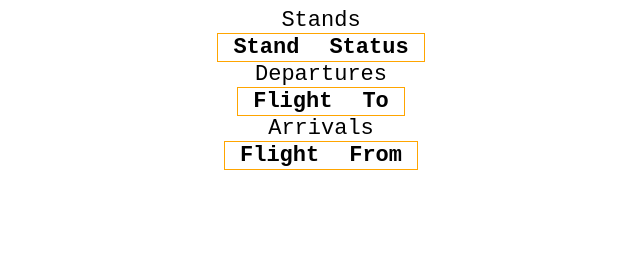
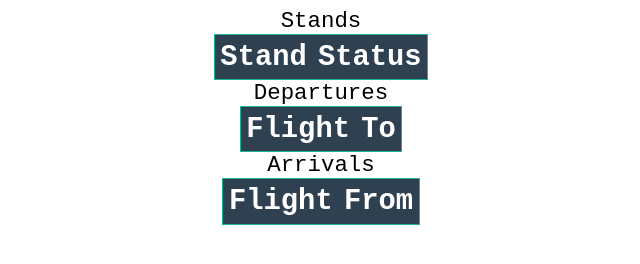
Before and after one commit to simpson2/EIDW_Stand_Status, a plain HTML site: page public/index.html in a window 1280 px wide. Shown: the whole page, without its empty margins (319-959 px from the left). Drawn offline with Linux system fonts and the light colour scheme; no server answers.

Commit message:
refactor and recolour of table.

```diff
--- a/functions/flightInfo.js
+++ b/functions/flightInfo.js
@@ -33,10 +33,10 @@ async function getDepartures() {
     catch(err) {
         console.log("ERR: "+err);
     }
-    console.log("-------------");
 }
 
 async function getArrivals() {
+
     const data = await getData();
     const clients = data.clients;
 
--- a/public/index.css
+++ b/public/index.css
@@ -1,12 +1,12 @@
 caption {
-    font-size: 22px;
+    font-size: 1.4rem;
     font-family: monospace;
     text-align: center;
     /* color: black; */
 }
 
 table {
-    font-size: 22px;
+    font-size: 1.8rem;
     font-family: monospace;
     border-collapse: collapse;
     margin: 0 auto;
@@ -14,13 +14,17 @@ table {
     /* color: white; */
 }
 
-tr,
-th {
-    padding-left: 15px;
-    padding-right: 15px;
+th,
+td {
+    padding: 0.35rem;
 }
 
 tr {
-    border: 1px solid orange;
+    border: 1px solid #1bb394;
     text-align: center;
 }
+
+th {
+    background-color: #2f4050;
+    color: white;
+}
```
